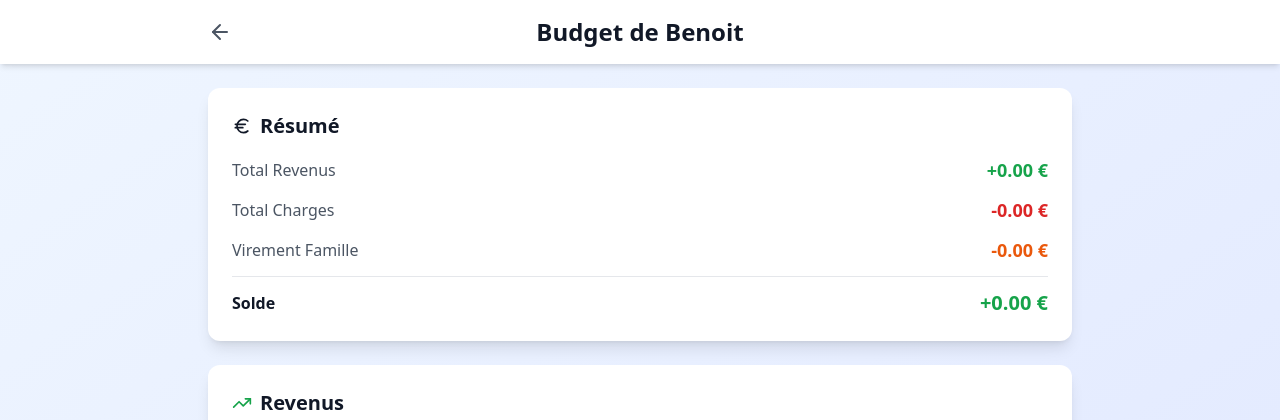
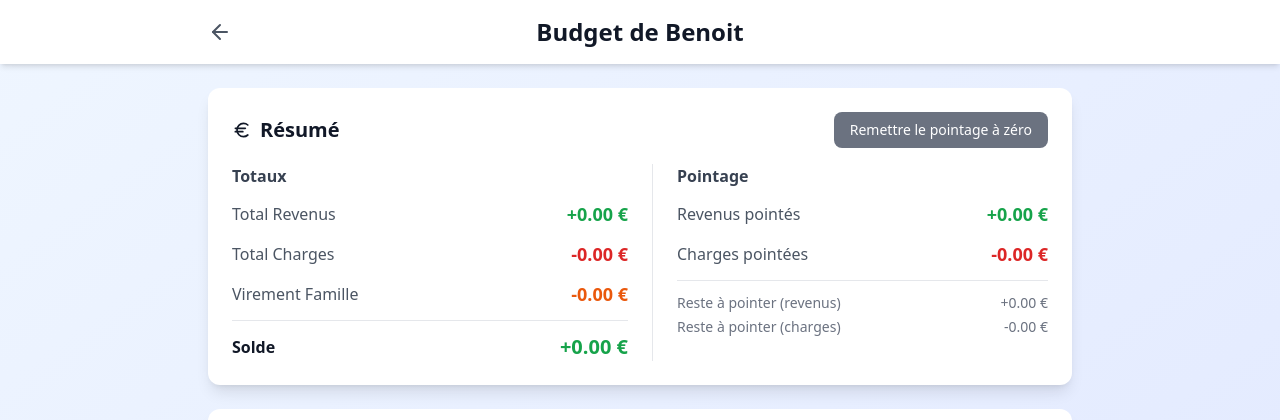
Before and after one commit to benistad/budgetfamily, a Next.js app: page /benoit in a window 1280 px wide. Shown: the top 420 px of the page. Built offline with nearby package versions, Linux system fonts and the light colour scheme; no server answers.

Commit message:
Feature: Ajouter système de pointage pour BudgetPage (partie 4/4) - Système complet !

```diff
--- a/components/BudgetPage.tsx
+++ b/components/BudgetPage.tsx
@@ -8,12 +8,14 @@ interface Charge {
   nom: string
   montant: number
   date: string
+  pointe?: boolean
 }
 
 interface Revenu {
   nom: string
   montant: number
   date: string
+  pointe?: boolean
 }
 
 interface BudgetData {
@@ -179,9 +181,38 @@ export default function BudgetPage({ personne }: BudgetPageProps) {
     saveBudget(updatedBudget)
   }
 
+  const togglePointeCharge = (index: number) => {
+    const updatedCharges = [...budget.charges]
+    updatedCharges[index] = {
+      ...updatedCharges[index],
+      pointe: !updatedCharges[index].pointe
+    }
+    saveBudget({ ...budget, charges: updatedCharges })
+  }
+
+  const togglePointeRevenu = (index: number) => {
+    const updatedRevenus = [...budget.revenus]
+    updatedRevenus[index] = {
+      ...updatedRevenus[index],
+      pointe: !updatedRevenus[index].pointe
+    }
+    saveBudget({ ...budget, revenus: updatedRevenus })
+  }
+
+  const resetPointage = () => {
+    const updatedCharges = budget.charges.map(c => ({ ...c, pointe: false }))
+    const updatedRevenus = budget.revenus.map(r => ({ ...r, pointe: false }))
+    saveBudget({ ...budget, charges: updatedCharges, revenus: updatedRevenus })
+  }
+
   const totalCharges = budget.charges.reduce((sum, charge) => sum + charge.montant, 0)
   const totalRevenus = budget.revenus.reduce((sum, revenu) => sum + revenu.montant, 0)
   const solde = totalRevenus - totalCharges - budget.virementFamille
+
+  const chargesPointees = budget.charges.filter(c => c.pointe).reduce((sum, c) => sum + c.montant, 0)
+  const revenusPointes = budget.revenus.filter(r => r.pointe).reduce((sum, r) => sum + r.montant, 0)
+  const chargesNonPointees = totalCharges - chargesPointees
+  const revenusNonPointes = totalRevenus - revenusPointes
 
   if (loading) {
     return (
@@ -209,11 +240,23 @@ export default function BudgetPage({ personne }: BudgetPageProps) {
       <div className="max-w-4xl mx-auto px-4 py-6 space-y-6">
         {/* Résumé */}
         <div className="bg-white rounded-xl shadow-lg p-6">
-          <h2 className="text-xl font-semibold text-gray-900 mb-4 flex items-center">
+          <div className="flex justify-between items-center mb-4">
+            <h2 className="text-xl font-semibold text-gray-900 flex items-center">
               <Euro className="w-5 h-5 mr-2" />
               Résumé
             </h2>
+            <button
+              onClick={resetPointage}
+              disabled={saving}
+              className="px-4 py-2 bg-gray-500 text-white rounded-lg hover:bg-gray-600 disabled:opacity-50 text-sm"
+            >
+              Remettre le pointage à zéro
+            </button>
+          </div>
+          <div className="grid grid-cols-2 gap-6">
+            {/* Colonne Totaux */}
             <div className="space-y-3">
+              <h3 className="font-semibold text-gray-700 mb-2">Totaux</h3>
               <div className="flex justify-between items-center">
                 <span className="text-gray-600">Total Revenus</span>
                 <span className="text-lg font-semibold text-green-600">+{totalRevenus.toFixed(2)} €</span>
@@ -231,6 +274,30 @@ export default function BudgetPage({ personne }: BudgetPageProps) {
                 <span className={`text-xl font-bold ${solde >= 0 ? 'text-green-600' : 'text-red-600'}`}>
                   {solde >= 0 ? '+' : ''}{solde.toFixed(2)} €
                 </span>
+              </div>
+            </div>
+
+            {/* Colonne Pointage */}
+            <div className="space-y-3 border-l pl-6">
+              <h3 className="font-semibold text-gray-700 mb-2">Pointage</h3>
+              <div className="flex justify-between items-center">
+                <span className="text-gray-600">Revenus pointés</span>
+                <span className="text-lg font-semibold text-green-600">+{revenusPointes.toFixed(2)} €</span>
+              </div>
+              <div className="flex justify-between items-center">
+                <span className="text-gray-600">Charges pointées</span>
+                <span className="text-lg font-semibold text-red-600">-{chargesPointees.toFixed(2)} €</span>
+              </div>
+              <div className="border-t pt-3">
+                <div className="flex justify-between items-center text-sm text-gray-500">
+                  <span>Reste à pointer (revenus)</span>
+                  <span>+{revenusNonPointes.toFixed(2)} €</span>
+                </div>
+                <div className="flex justify-between items-center text-sm text-gray-500 mt-1">
+                  <span>Reste à pointer (charges)</span>
+                  <span>-{chargesNonPointees.toFixed(2)} €</span>
+                </div>
+              </div>
             </div>
           </div>
         </div>
@@ -275,9 +342,21 @@ export default function BudgetPage({ personne }: BudgetPageProps) {
                   </div>
                 ) : (
                   <div className="flex items-center justify-between">
-                    <div>
-                      <div className="font-medium text-gray-900">{revenu.nom}</div>
-                      <div className="text-sm text-gray-600">{revenu.montant.toFixed(2)} €</div>
+                    <div className="flex items-center gap-3 flex-1">
+                      <input
+                        type="checkbox"
+                        checked={revenu.pointe || false}
+                        onChange={() => togglePointeRevenu(index)}
+                        className="w-5 h-5 text-green-600 rounded focus:ring-2 focus:ring-green-500 cursor-pointer"
+                      />
+                      <div className="flex-1">
+                        <div className={`font-medium ${revenu.pointe ? 'text-gray-400 line-through' : 'text-gray-900'}`}>
+                          {revenu.nom}
+                        </div>
+                        <div className={`text-sm ${revenu.pointe ? 'text-gray-400' : 'text-gray-600'}`}>
+                          {revenu.montant.toFixed(2)} €
+                        </div>
+                      </div>
                     </div>
                     <div className="flex gap-2">
                       <button onClick={() => startEditRevenu(index)} disabled={saving} className="text-blue-500 hover:text-blue-700 p-2 disabled:opacity-50 disabled:cursor-not-allowed">
@@ -358,9 +437,21 @@ export default function BudgetPage({ personne }: BudgetPageProps) {
                   </div>
                 ) : (
                   <div className="flex items-center justify-between">
-                    <div>
-                      <div className="font-medium text-gray-900">{charge.nom}</div>
-                      <div className="text-sm text-gray-600">{charge.montant.toFixed(2)} €</div>
+                    <div className="flex items-center gap-3 flex-1">
+                      <input
+                        type="checkbox"
+                        checked={charge.pointe || false}
+                        onChange={() => togglePointeCharge(index)}
+                        className="w-5 h-5 text-red-600 rounded focus:ring-2 focus:ring-red-500 cursor-pointer"
+                      />
+                      <div className="flex-1">
+                        <div className={`font-medium ${charge.pointe ? 'text-gray-400 line-through' : 'text-gray-900'}`}>
+                          {charge.nom}
+                        </div>
+                        <div className={`text-sm ${charge.pointe ? 'text-gray-400' : 'text-gray-600'}`}>
+                          {charge.montant.toFixed(2)} €
+                        </div>
+                      </div>
                     </div>
                     <div className="flex gap-2">
                       <button onClick={() => startEditCharge(index)} disabled={saving} className="text-blue-500 hover:text-blue-700 p-2 disabled:opacity-50 disabled:cursor-not-allowed">
```
Lines whose indentation alone changed are shown as unchanged.
